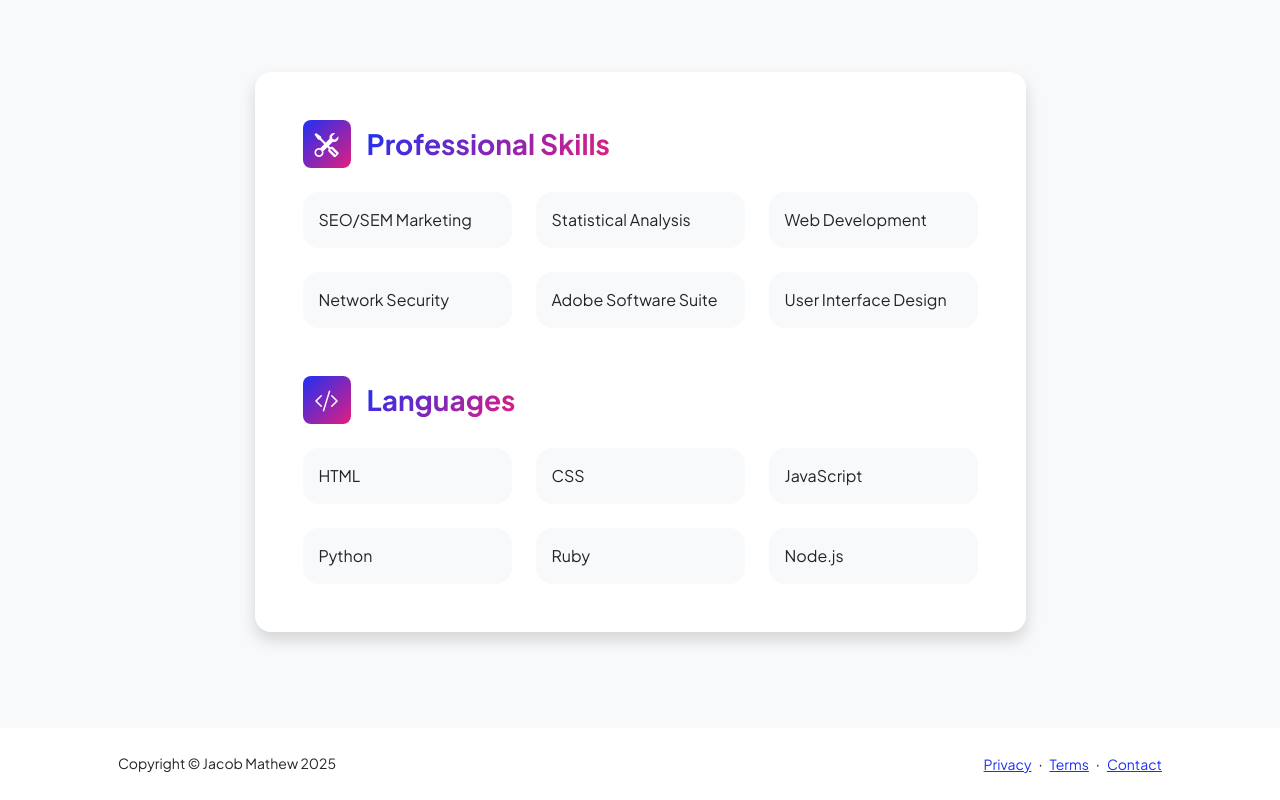
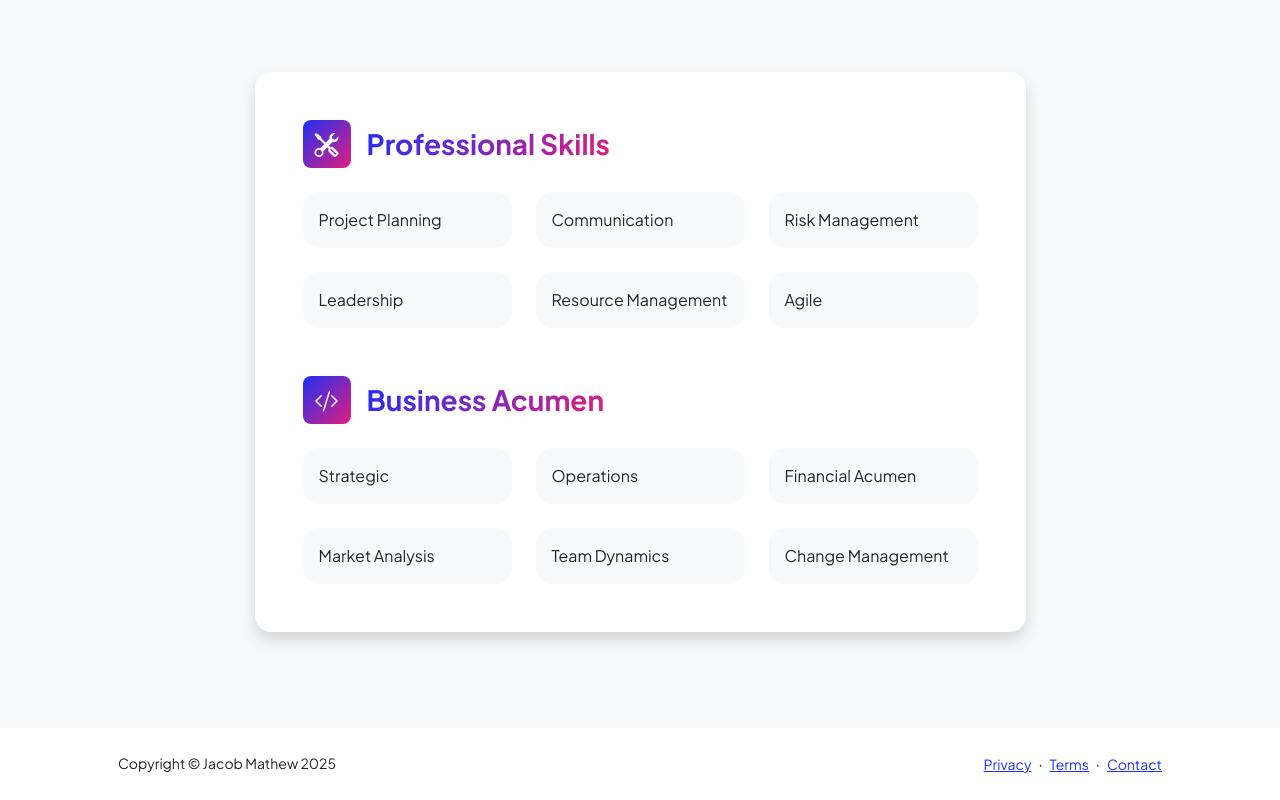
Before and after one commit to jake91234/personal-website-v2, a website: page dist/resume.html in a window 1280 px wide. Shown: the part 1786-2586 px from the top of the page. Drawn offline with nearby package versions, Linux system fonts and the light colour scheme.

Commit message:
resume pt. 2

```diff
--- a/dist/resume.html
+++ b/dist/resume.html
@@ -145,31 +145,31 @@
                                             <h3 class="fw-bolder mb-0"><span class="text-gradient d-inline">Professional Skills</span></h3>
                                         </div>
                                         <div class="row row-cols-1 row-cols-md-3 mb-4">
-                                            <div class="col mb-4 mb-md-0"><div class="d-flex align-items-center bg-light rounded-4 p-3 h-100">SEO/SEM Marketing</div></div>
-                                            <div class="col mb-4 mb-md-0"><div class="d-flex align-items-center bg-light rounded-4 p-3 h-100">Statistical Analysis</div></div>
-                                            <div class="col"><div class="d-flex align-items-center bg-light rounded-4 p-3 h-100">Web Development</div></div>
+                                            <div class="col mb-4 mb-md-0"><div class="d-flex align-items-center bg-light rounded-4 p-3 h-100">Project Planning</div></div>
+                                            <div class="col mb-4 mb-md-0"><div class="d-flex align-items-center bg-light rounded-4 p-3 h-100">Communication</div></div>
+                                            <div class="col"><div class="d-flex align-items-center bg-light rounded-4 p-3 h-100">Risk Management</div></div>
                                         </div>
                                         <div class="row row-cols-1 row-cols-md-3">
-                                            <div class="col mb-4 mb-md-0"><div class="d-flex align-items-center bg-light rounded-4 p-3 h-100">Network Security</div></div>
-                                            <div class="col mb-4 mb-md-0"><div class="d-flex align-items-center bg-light rounded-4 p-3 h-100">Adobe Software Suite</div></div>
-                                            <div class="col"><div class="d-flex align-items-center bg-light rounded-4 p-3 h-100">User Interface Design</div></div>
+                                            <div class="col mb-4 mb-md-0"><div class="d-flex align-items-center bg-light rounded-4 p-3 h-100">Leadership</div></div>
+                                            <div class="col mb-4 mb-md-0"><div class="d-flex align-items-center bg-light rounded-4 p-3 h-100">Resource Management</div></div>
+                                            <div class="col"><div class="d-flex align-items-center bg-light rounded-4 p-3 h-100">Agile</div></div>
                                         </div>
                                     </div>
                                     <!-- Languages list-->
                                     <div class="mb-0">
                                         <div class="d-flex align-items-center mb-4">
                                             <div class="feature bg-primary bg-gradient-primary-to-secondary text-white rounded-3 me-3"><i class="bi bi-code-slash"></i></div>
-                                            <h3 class="fw-bolder mb-0"><span class="text-gradient d-inline">Languages</span></h3>
+                                            <h3 class="fw-bolder mb-0"><span class="text-gradient d-inline">Business Acumen</span></h3>
                                         </div>
                                         <div class="row row-cols-1 row-cols-md-3 mb-4">
-                                            <div class="col mb-4 mb-md-0"><div class="d-flex align-items-center bg-light rounded-4 p-3 h-100">HTML</div></div>
-                                            <div class="col mb-4 mb-md-0"><div class="d-flex align-items-center bg-light rounded-4 p-3 h-100">CSS</div></div>
-                                            <div class="col"><div class="d-flex align-items-center bg-light rounded-4 p-3 h-100">JavaScript</div></div>
+                                            <div class="col mb-4 mb-md-0"><div class="d-flex align-items-center bg-light rounded-4 p-3 h-100">Strategic</div></div>
+                                            <div class="col mb-4 mb-md-0"><div class="d-flex align-items-center bg-light rounded-4 p-3 h-100">Operations</div></div>
+                                            <div class="col"><div class="d-flex align-items-center bg-light rounded-4 p-3 h-100">Financial Acumen</div></div>
                                         </div>
                                         <div class="row row-cols-1 row-cols-md-3">
-                                            <div class="col mb-4 mb-md-0"><div class="d-flex align-items-center bg-light rounded-4 p-3 h-100">Python</div></div>
-                                            <div class="col mb-4 mb-md-0"><div class="d-flex align-items-center bg-light rounded-4 p-3 h-100">Ruby</div></div>
-                                            <div class="col"><div class="d-flex align-items-center bg-light rounded-4 p-3 h-100">Node.js</div></div>
+                                            <div class="col mb-4 mb-md-0"><div class="d-flex align-items-center bg-light rounded-4 p-3 h-100">Market Analysis</div></div>
+                                            <div class="col mb-4 mb-md-0"><div class="d-flex align-items-center bg-light rounded-4 p-3 h-100">Team Dynamics</div></div>
+                                            <div class="col"><div class="d-flex align-items-center bg-light rounded-4 p-3 h-100">Change Management</div></div>
                                         </div>
                                     </div>
                                 </div>
```
